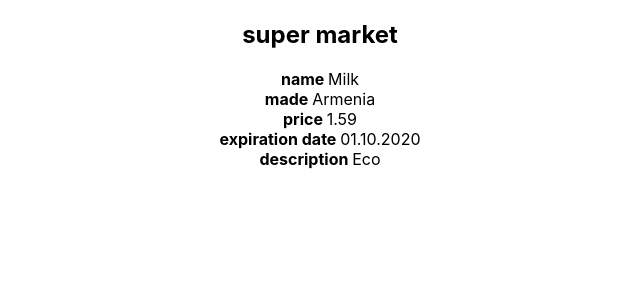
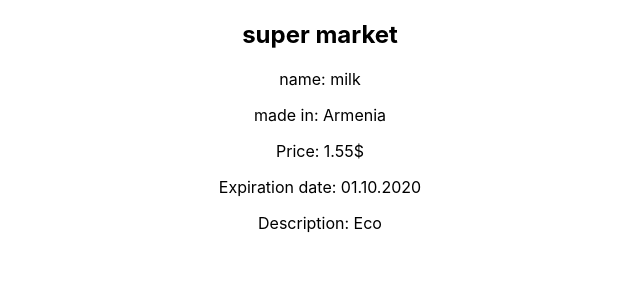
Before and after one commit to Armen-MATEO/react_002, a React (Create React App) app: page / in a window 1280 px wide. Shown: the top 300 px of the page, without its empty margins (320-960 px from the left). Built offline with nearby package versions, Linux system fonts and the light colour scheme.

Commit message:
creaion of product cllass component from another components

```diff
--- a/src/App.js
+++ b/src/App.js
@@ -9,7 +9,14 @@ function App() {
   return (
     <div className="App">
       <h2>super market</h2>
-      <Product />
+      <Product
+        name="milk"
+        made="Armenia"
+        price="1.55$"
+        date="01.10.2020"
+        description="Eco"
+      />
+
       {/* <h3>Weather around the world</h3>
       <Weather country="Armenia" city="Yerevan" day="+36 C" night="+15 C" />
       <Weather country="Grenlandia" city="Nuuk" day="+5 C" night="-25 C" />
--- a/src/components/Date.js
+++ b/src/components/Date.js
@@ -2,12 +2,7 @@ import React, { Component } from "react";
 
 class Date extends Component {
   render() {
-    return (
-      <div>
-        <b>expiration date </b>
-        {this.props.date}
-      </div>
-    );
+    return <p>Expiration date: {this.props.text}</p>;
   }
 }
 export default Date;
--- a/src/components/Description.js
+++ b/src/components/Description.js
@@ -2,12 +2,7 @@ import React, { Component } from "react";
 
 class Description extends Component {
   render() {
-    return (
-      <div>
-        <b>description </b>
-        {this.props.description}
-      </div>
-    );
+    return <p>Description: {this.props.text}</p>;
   }
 }
 export default Description;
--- a/src/components/Made.js
+++ b/src/components/Made.js
@@ -2,12 +2,7 @@ import React, { Component } from "react";
 
 class Made extends Component {
   render() {
-    return (
-      <div>
-        <b>made </b>
-        {this.props.made}
-      </div>
-    );
+    return <p>made in: {this.props.text}</p>;
   }
 }
 export default Made;
--- a/src/components/Name.js
+++ b/src/components/Name.js
@@ -2,12 +2,7 @@ import React, { Component } from "react";
 
 class Name extends Component {
   render() {
-    return (
-      <div>
-        <b>name </b>
-        {this.props.name}
-      </div>
-    );
+    return <p>name: {this.props.text}</p>;
   }
 }
 export default Name;
--- a/src/components/Price.js
+++ b/src/components/Price.js
@@ -2,11 +2,6 @@ import React, { Component } from "react";
 
 export class Price extends Component {
   render() {
-    return (
-      <div>
-        <b>price </b>
-        {this.props.price}
-      </div>
-    );
+    return <p>Price: {this.props.text}</p>;
   }
 }
--- a/src/components/Product.js
+++ b/src/components/Product.js
@@ -4,6 +4,7 @@ import Made from "./Made";
 import Date from "./Date";
 import Name from "./Name";
 import Description from "./Description";
+
 export class Product extends Component {
   constructor(props) {
     super();
@@ -11,11 +12,11 @@ export class Product extends Component {
   render() {
     return (
       <div>
-        <Name name="Milk" />
-        <Made made="Armenia" />
-        <Price price="1.59" />
-        <Date date="01.10.2020" />
-        <Description description="Eco" />
+        <Name text={this.props.name} />
+        <Made text={this.props.made} />
+        <Price text={this.props.price} />
+        <Date text={this.props.date} />
+        <Description text={this.props.description} />
       </div>
     );
   }
```
